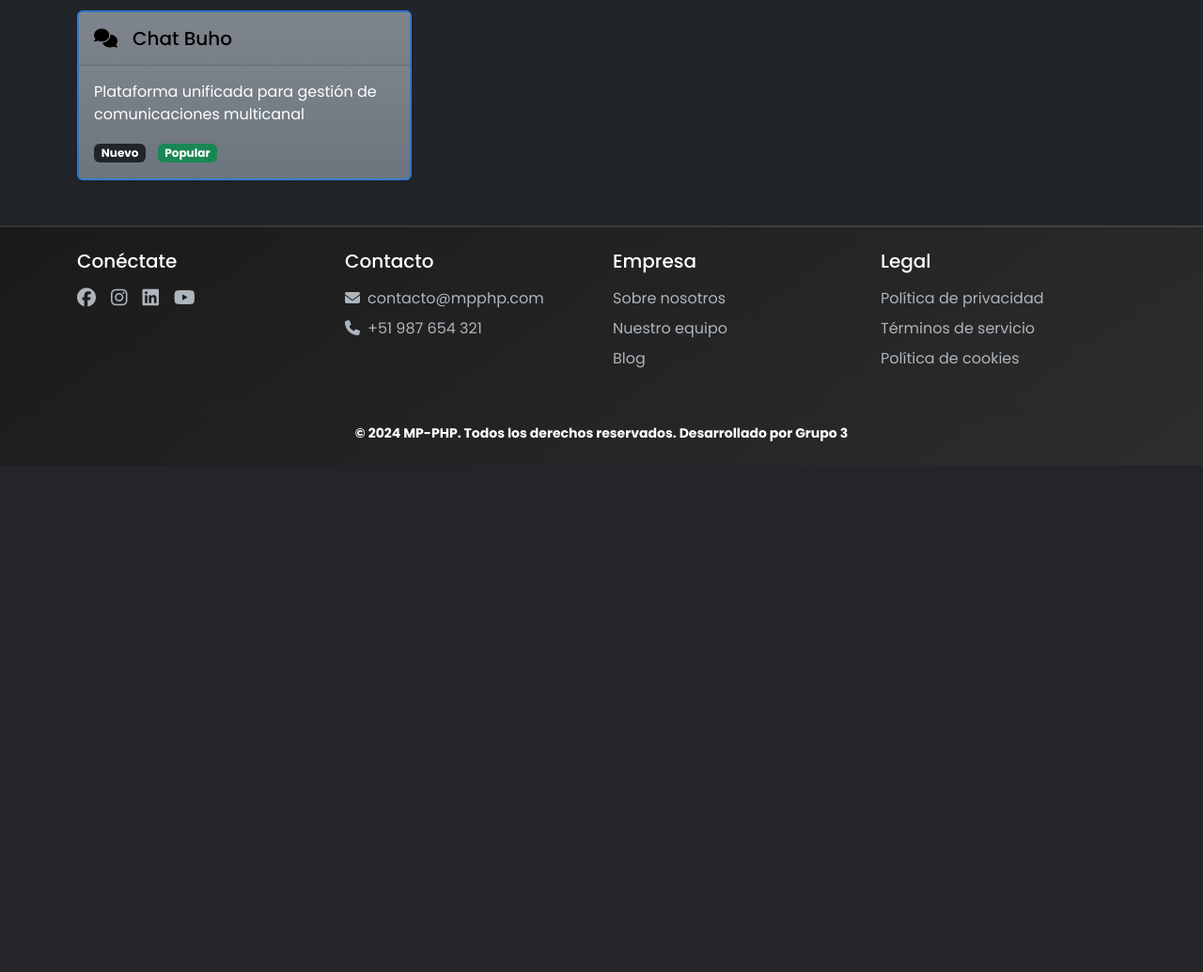
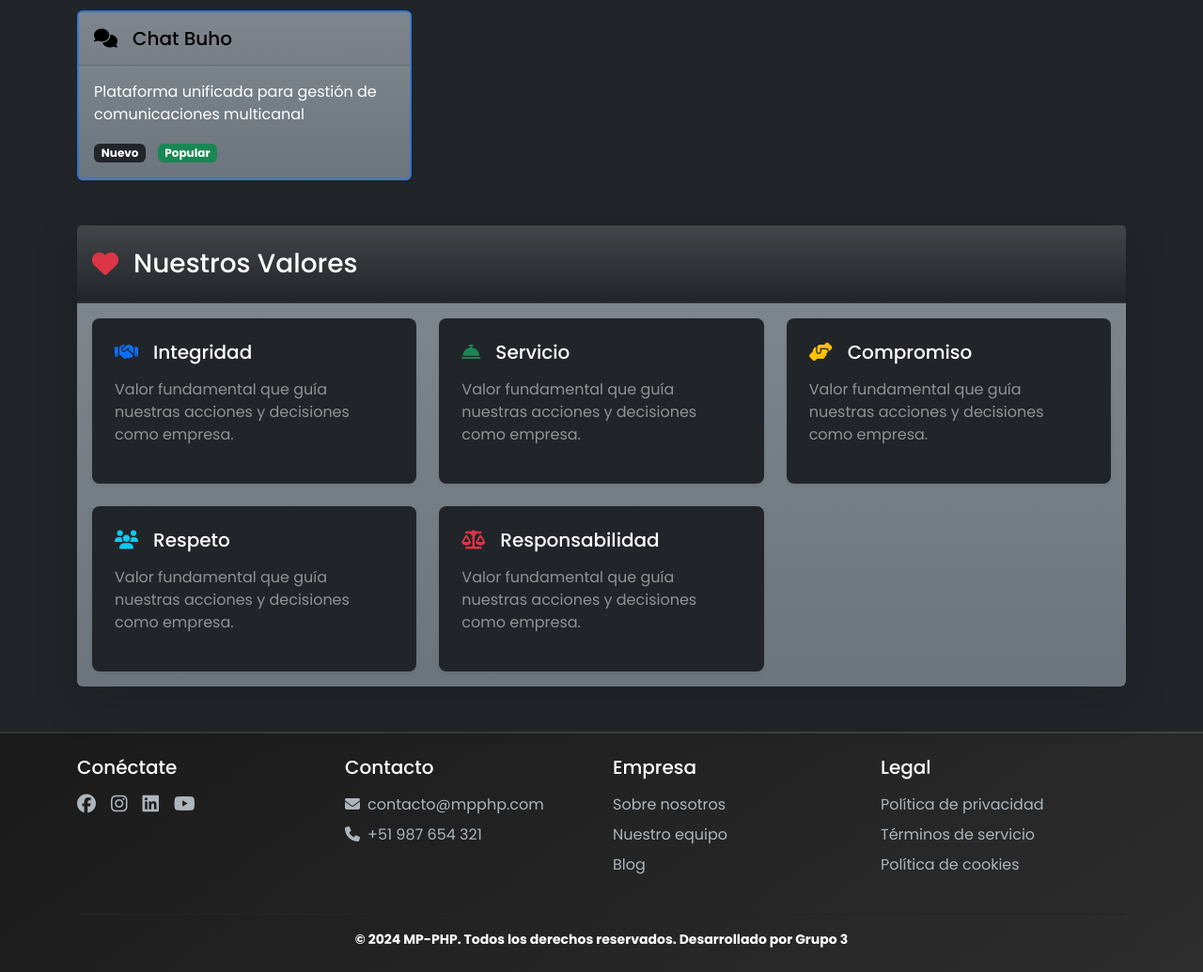
Before and after one commit to LavenderEdit/GestorSimple, a PHP site: page / in a window 1280 px wide. Shown: the part 2084-3119 px from the top of the page at 94% size. Before the commit the page ends 2554 px from the top, so only its background shows below. Run offline with PHP 8.4, Linux system fonts and the light colour scheme; some libraries are stand-ins or nearby versions.

Commit message:
Agregar sección de Valores Empresariales con iconos y descripciones

```diff
--- a/views/home/landing.php
+++ b/views/home/landing.php
@@ -118,5 +118,37 @@
                 <?php endforeach; ?>
             </div>
         </div>
+
+        <!-- Sección de Valores Empresariales -->
+<div class="mb-5" id="valores">
+    <div class="card border-0 shadow-lg bg-secondary bg-gradient">
+        <div class="card-header bg-dark bg-gradient text-white py-4">
+            <h3 class="mb-0 d-flex align-items-center">
+                <i class="fas fa-heart me-3 text-danger"></i>
+                Nuestros Valores
+            </h3>
+        </div>
+        <div class="card-body">
+            <div class="row g-4">
+                <?php
+                    $valores = ['Integridad', 'Servicio', 'Compromiso', 'Respeto', 'Responsabilidad'];
+                    $iconos = ['fas fa-handshake', 'fas fa-concierge-bell', 'fas fa-hands-helping', 'fas fa-users', 'fas fa-balance-scale'];
+                    $colores = ['text-primary', 'text-success', 'text-warning', 'text-info', 'text-danger'];
+                ?>
+                <?php foreach ($valores as $i => $valor): ?>
+                    <div class="col-md-6 col-xl-4">
+                        <div class="info-card p-4 shadow-sm rounded-3 bg-dark h-100">
+                            <div class="d-flex align-items-center <?= $colores[$i] ?> mb-3">
+                                <i class="<?= $iconos[$i] ?> fa-lg me-3"></i>
+                                <h5 class="mb-0 text-white"><?= $valor ?></h5>
+                            </div>
+                            <p class="text-white-50">Valor fundamental que guía nuestras acciones y decisiones como empresa.</p>
+                        </div>
+                    </div>
+                <?php endforeach; ?>
+            </div>
+        </div>
     </div>
 </div>
+    </div>
+</div>
```
